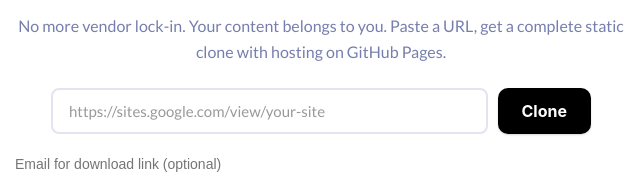
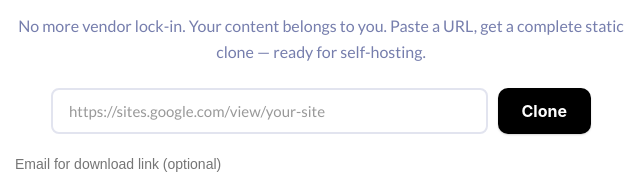
Before and after one commit to maximosovsky/google-sites-clone, a website: page site/index.html in a window 1280 px wide. Shown: the part 250-442 px from the top of the page, 319-959 px from the left. Drawn offline with Linux system fonts and the light colour scheme; no server answers.

Commit message:
ui: fix subtitle text + roadmap: GitHub Pages deploy

```diff
--- a/site/index.html
+++ b/site/index.html
@@ -132,7 +132,7 @@
           </a>
           <h1 class="hero-title">Clone any Google Sites page to static HTML</h1>
           <p class="hero-subtitle">No more vendor lock-in. Your content belongs to you. Paste a URL, get a
-            complete static clone with hosting on GitHub Pages.</p>
+            complete static clone — ready for self-hosting.</p>
           <div class="hero-ctas">
             <a class="btn primary" href="#clone"
               style="padding:12px 24px;font-size:15px;font-weight:700;border-radius:10px">Clone a
```
